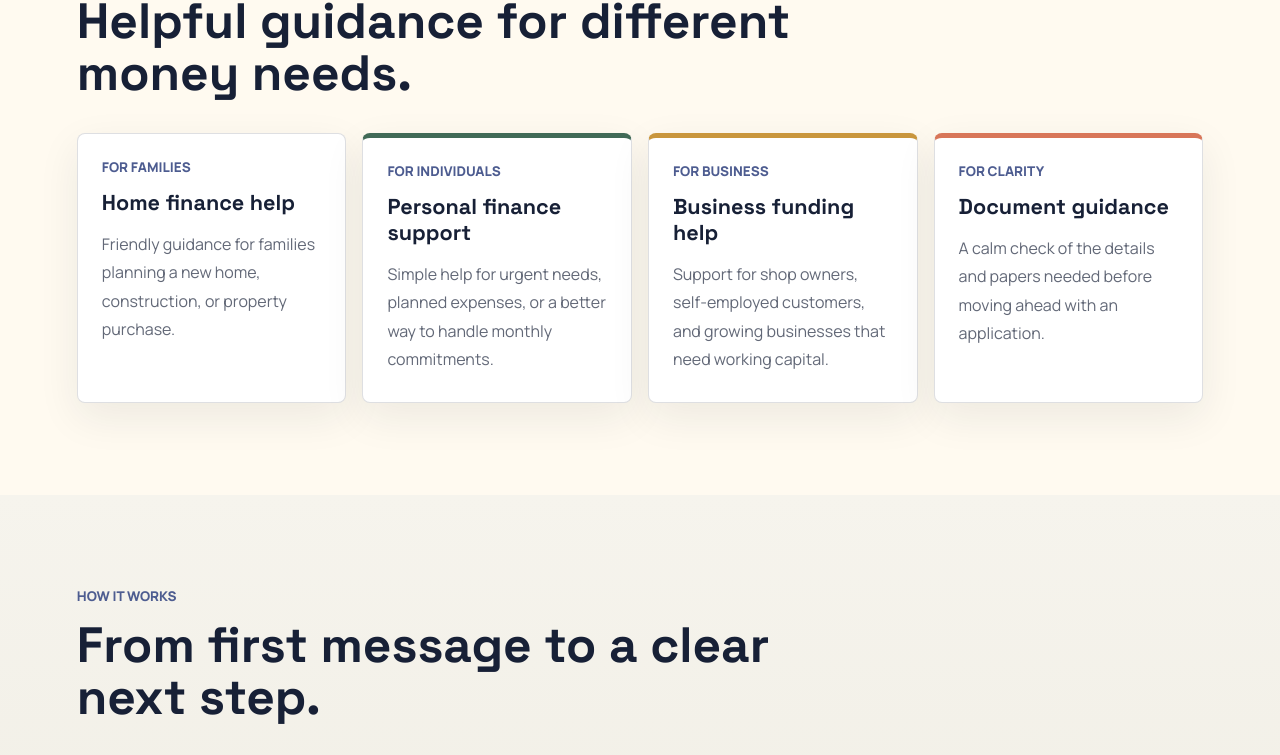
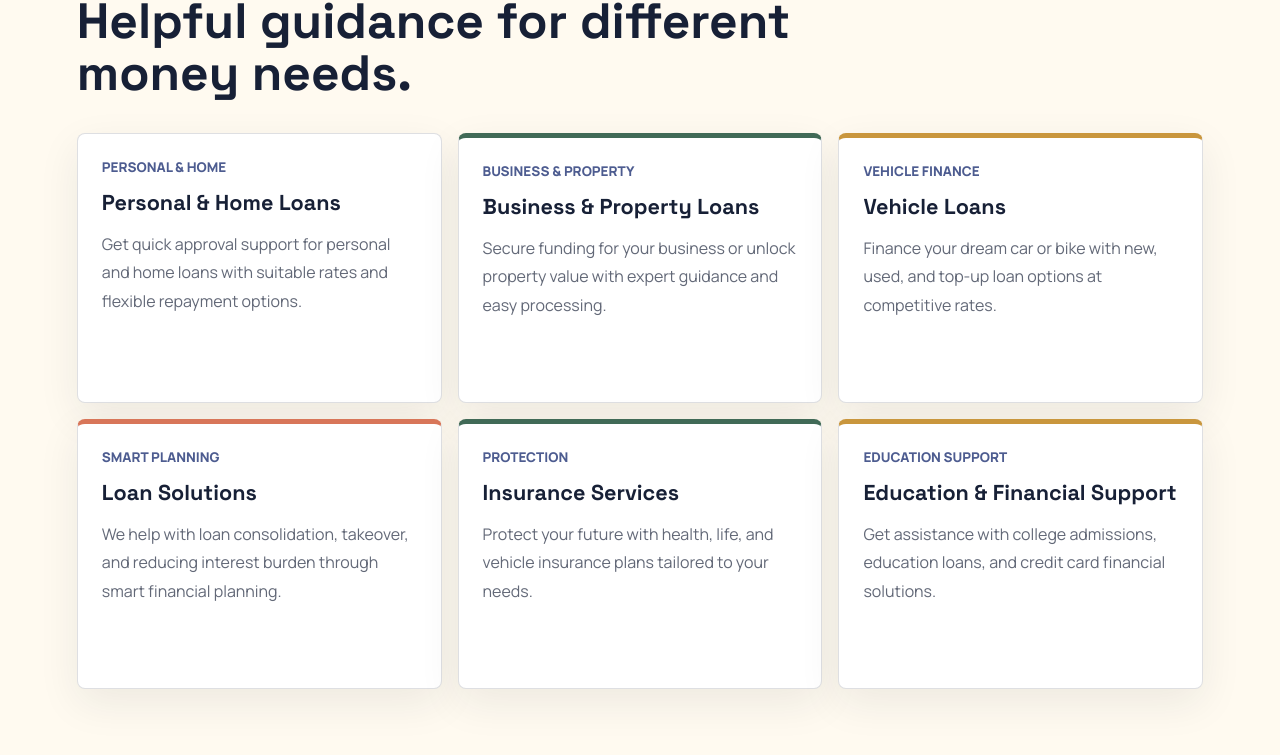
Before and after one commit to blesson7777/Heavenection-Web, a Next.js app: page / in a window 1280 px wide. Shown: the part 938-1693 px from the top of the page. Built offline with nearby package versions, Linux system fonts and the light colour scheme.

Commit message:
update website services

```diff
--- a/app/globals.css
+++ b/app/globals.css
@@ -411,7 +411,7 @@ textarea {
 
 .support-grid {
   display: grid;
-  grid-template-columns: repeat(4, minmax(0, 1fr));
+  grid-template-columns: repeat(3, minmax(0, 1fr));
   gap: 16px;
 }
 
@@ -427,11 +427,13 @@ textarea {
   box-shadow: 0 14px 42px rgba(23, 32, 54, 0.08);
 }
 
-.support-card:nth-child(2) {
+.support-card:nth-child(2),
+.support-card:nth-child(5) {
   border-top: 5px solid var(--green);
 }
 
-.support-card:nth-child(3) {
+.support-card:nth-child(3),
+.support-card:nth-child(6) {
   border-top: 5px solid var(--gold);
 }
 
--- a/app/page.jsx
+++ b/app/page.jsx
@@ -12,24 +12,34 @@ const navLinks = [
 
 const supportOptions = [
   {
-    title: "Home finance help",
-    text: "Friendly guidance for families planning a new home, construction, or property purchase.",
-    tag: "For families",
+    title: "Personal & Home Loans",
+    text: "Get quick approval support for personal and home loans with suitable rates and flexible repayment options.",
+    tag: "Personal & home",
   },
   {
-    title: "Personal finance support",
-    text: "Simple help for urgent needs, planned expenses, or a better way to handle monthly commitments.",
-    tag: "For individuals",
+    title: "Business & Property Loans",
+    text: "Secure funding for your business or unlock property value with expert guidance and easy processing.",
+    tag: "Business & property",
   },
   {
-    title: "Business funding help",
-    text: "Support for shop owners, self-employed customers, and growing businesses that need working capital.",
-    tag: "For business",
+    title: "Vehicle Loans",
+    text: "Finance your dream car or bike with new, used, and top-up loan options at competitive rates.",
+    tag: "Vehicle finance",
   },
   {
-    title: "Document guidance",
-    text: "A calm check of the details and papers needed before moving ahead with an application.",
-    tag: "For clarity",
+    title: "Loan Solutions",
+    text: "We help with loan consolidation, takeover, and reducing interest burden through smart financial planning.",
+    tag: "Smart planning",
+  },
+  {
+    title: "Insurance Services",
+    text: "Protect your future with health, life, and vehicle insurance plans tailored to your needs.",
+    tag: "Protection",
+  },
+  {
+    title: "Education & Financial Support",
+    text: "Get assistance with college admissions, education loans, and credit card financial solutions.",
+    tag: "Education support",
   },
 ];
 
@@ -121,7 +131,7 @@ export default function HomePage() {
     name: "",
     phone: "",
     email: "",
-    service_interest: "Home finance help",
+    service_interest: "Personal & Home Loans",
     message: "",
   });
   const { scrollYProgress } = useScroll();
@@ -158,7 +168,7 @@ export default function HomePage() {
         name: "",
         phone: "",
         email: "",
-        service_interest: "Home finance help",
+        service_interest: "Personal & Home Loans",
         message: "",
       });
     } catch (error) {
```
